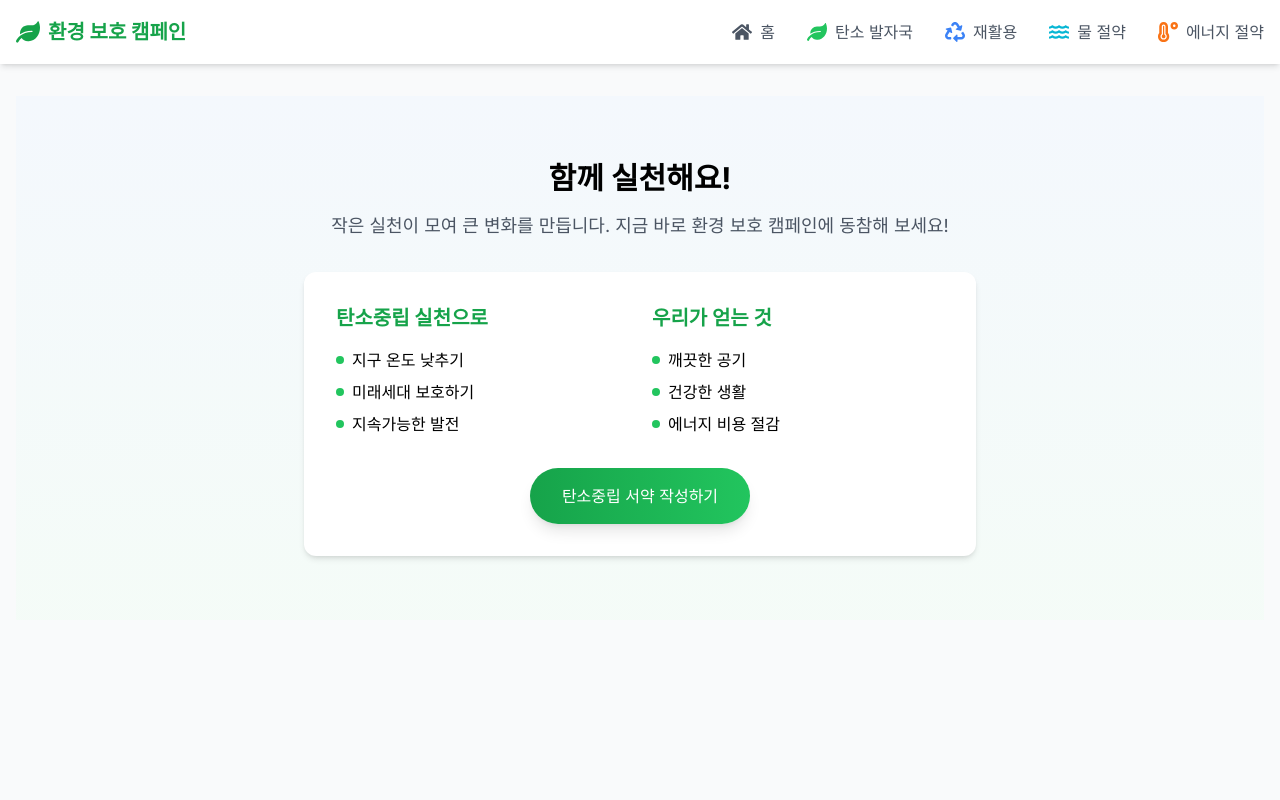
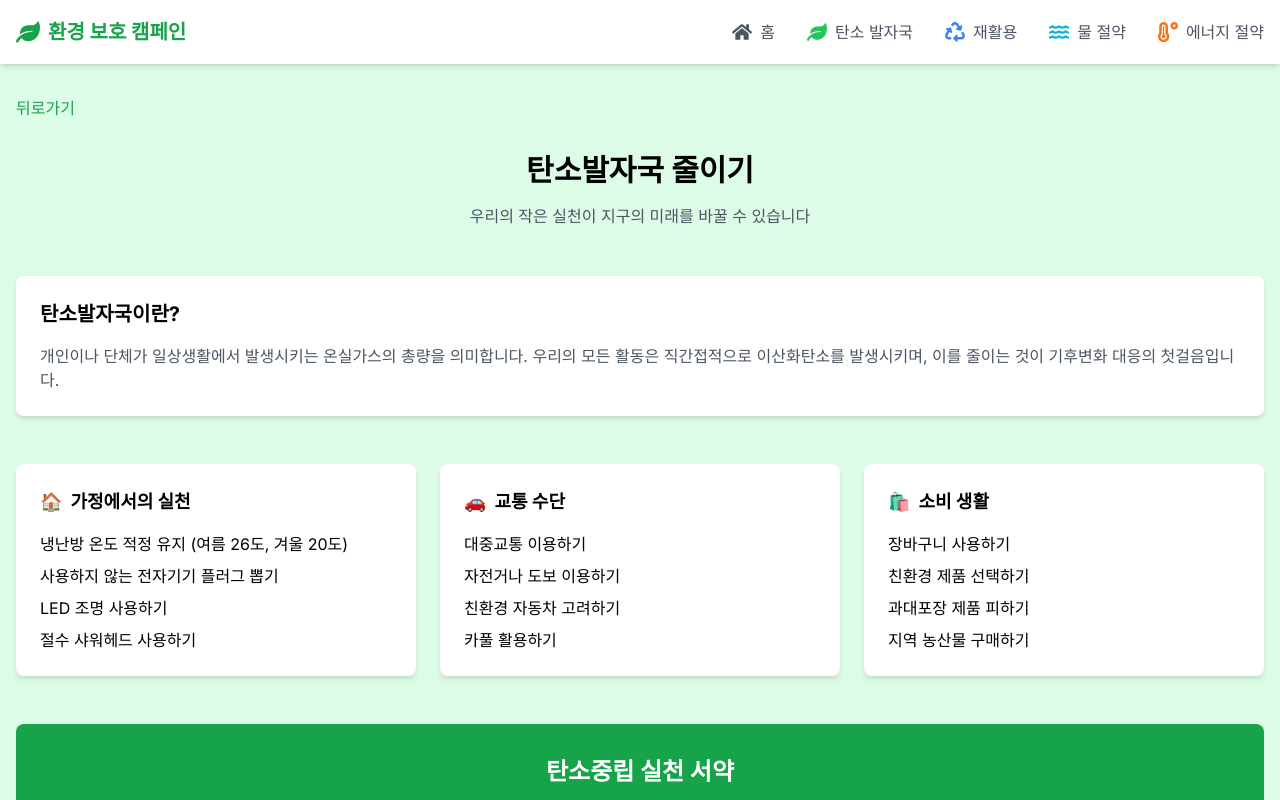
Before and after one commit to 4githu/DSHSEnvironmentWeb, a Next.js app: page /carbon-footprint in a window 1280 px wide. Shown: the top 800 px of the page. Built offline with nearby package versions, Linux system fonts and the light colour scheme.

Commit message:
Fix: Remove unused imports

```diff
--- a/src/app/carbon-footprint/page.tsx
+++ b/src/app/carbon-footprint/page.tsx
@@ -29,69 +29,86 @@ export default function CarbonFootprintPage() {
   ];
 
   return (
-    <div className="min-h-screen bg-gray-50">
-      {/* 기존 내용 유지 */}
-      <main className="container mx-auto px-4 py-8">
-        {/* ... 기존 컨텐츠 ... */}
+    <div className="min-h-screen bg-green-100">
+      {/* 상단 네비게이션은 layout.tsx에 있을 것으로 가정 */}
 
-        {/* 서약 섹션 */}
-        <div className="bg-gradient-to-b from-blue-50/50 to-green-50/50 py-16">
-          <div className="container mx-auto px-4 text-center">
-            <h2 className="text-3xl font-bold mb-4">함께 실천해요!</h2>
-            <p className="text-lg text-gray-600 mb-8">
-              작은 실천이 모여 큰 변화를 만듭니다. 지금 바로 환경 보호 캠페인에 동참해 보세요!
-            </p>
-            <div className="bg-white rounded-xl shadow-md p-8 max-w-2xl mx-auto">
-              <div className="grid grid-cols-1 md:grid-cols-2 gap-6 mb-8">
-                <div className="text-left">
-                  <h3 className="font-bold text-xl mb-4 text-green-600">탄소중립 실천으로</h3>
+      {/* 메인 콘텐츠 */}
+      <main className="container mx-auto px-4 py-8 ">
+        {/* 뒤로가기 링크 */}
+        <div className="mb-8">
+          <a href="#" className="text-green-600 flex items-center gap-2">
+            <span>뒤로가기</span>
+          </a>
+        </div>
+
+        {/* 제목 섹션 */}
+        <div className="text-center mb-12">
+          <h1 className="text-3xl font-bold mb-4">탄소발자국 줄이기</h1>
+          <p className="text-gray-600">우리의 작은 실천이 지구의 미래를 바꿀 수 있습니다</p>
+        </div>
+
+        {/* 설명 카드 */}
+        <div className="bg-white rounded-lg shadow-md p-6 mb-12">
+          <h2 className="text-xl font-bold mb-4">탄소발자국이란?</h2>
+          <p className="text-gray-600">개인이나 단체가 일상생활에서 발생시키는 온실가스의 총량을 의미합니다. 우리의 모든 활동은 직간접적으로 이산화탄소를 발생시키며, 이를 줄이는 것이 기후변화 대응의 첫걸음입니다.</p>
+        </div>
+
+        {/* 카테고리 그리드 */}
+        <div className="grid grid-cols-1 md:grid-cols-3 gap-6 mb-12">
+          {/* 가정에서의 실천 */}
+          <div className="bg-white rounded-lg shadow-md p-6">
+            <h3 className="text-lg font-bold mb-4 flex items-center gap-2">
+              <span className="text-green-600">🏠</span> 가정에서의 실천
+            </h3>
             <ul className="space-y-2">
-                    <li className="flex items-center gap-2">
-                      <span className="w-2 h-2 bg-green-500 rounded-full"></span>
-                      <span>지구 온도 낮추기</span>
-                    </li>
-                    <li className="flex items-center gap-2">
-                      <span className="w-2 h-2 bg-green-500 rounded-full"></span>
-                      <span>미래세대 보호하기</span>
-                    </li>
-                    <li className="flex items-center gap-2">
-                      <span className="w-2 h-2 bg-green-500 rounded-full"></span>
-                      <span>지속가능한 발전</span>
-                    </li>
+              <li>냉난방 온도 적정 유지 (여름 26도, 겨울 20도)</li>
+              <li>사용하지 않는 전자기기 플러그 뽑기</li>
+              <li>LED 조명 사용하기</li>
+              <li>절수 샤워헤드 사용하기</li>
             </ul>
           </div>
-                <div className="text-left">
-                  <h3 className="font-bold text-xl mb-4 text-green-600">우리가 얻는 것</h3>
+
+          {/* 교통 수단 */}
+          <div className="bg-white rounded-lg shadow-md p-6">
+            <h3 className="text-lg font-bold mb-4 flex items-center gap-2">
+              <span className="text-green-600">🚗</span> 교통 수단
+            </h3>
             <ul className="space-y-2">
-                    <li className="flex items-center gap-2">
-                      <span className="w-2 h-2 bg-green-500 rounded-full"></span>
-                      <span>깨끗한 공기</span>
-                    </li>
-                    <li className="flex items-center gap-2">
-                      <span className="w-2 h-2 bg-green-500 rounded-full"></span>
-                      <span>건강한 생활</span>
-                    </li>
-                    <li className="flex items-center gap-2">
-                      <span className="w-2 h-2 bg-green-500 rounded-full"></span>
-                      <span>에너지 비용 절감</span>
-                    </li>
+              <li>대중교통 이용하기</li>
+              <li>자전거나 도보 이용하기</li>
+              <li>친환경 자동차 고려하기</li>
+              <li>카풀 활용하기</li>
+            </ul>
+          </div>
+
+          {/* 소비 생활 */}
+          <div className="bg-white rounded-lg shadow-md p-6">
+            <h3 className="text-lg font-bold mb-4 flex items-center gap-2">
+              <span className="text-green-600">🛍️</span> 소비 생활
+            </h3>
+            <ul className="space-y-2">
+              <li>장바구니 사용하기</li>
+              <li>친환경 제품 선택하기</li>
+              <li>과대포장 제품 피하기</li>
+              <li>지역 농산물 구매하기</li>
             </ul>
           </div>
         </div>
+
+        {/* 서약 섹션 */}
+        <div className="bg-green-600 text-white rounded-lg p-8 text-center">
+          <h2 className="text-2xl font-bold mb-4">탄소중립 실천 서약</h2>
+          <p className="mb-6">지구를 위한 작은 실천, 지금 시작해보세요!</p>
           <button
             onClick={() => setIsModalOpen(true)}
-                className="bg-gradient-to-r from-green-600 to-green-500 text-white px-8 py-4 rounded-full
-                         hover:from-green-700 hover:to-green-600 transition-all transform hover:scale-105
-                         shadow-lg hover:shadow-xl"
+            className="bg-white text-green-600 px-8 py-3 rounded-full hover:bg-green-100 transition-colors"
           >
-                탄소중립 서약 작성하기
+            실천 서약하기
           </button>
-            </div>
-          </div>
         </div>
       </main>
 
-      {/* 모달 컴포넌트 */}
+      {/* 서약 모달 */}
       <PledgeModal
         isOpen={isModalOpen}
         onClose={() => setIsModalOpen(false)}
```
Lines whose indentation alone changed are shown as unchanged.
